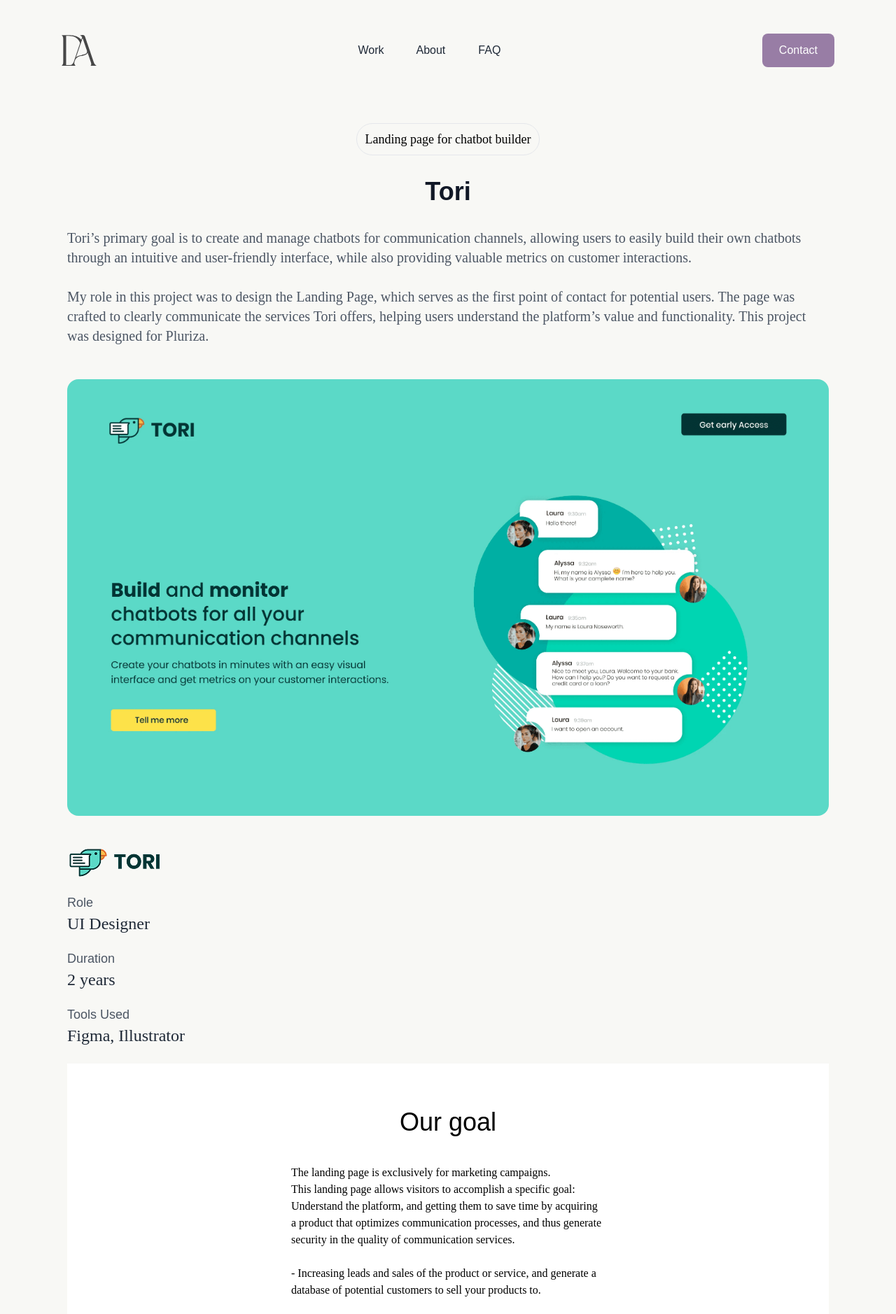
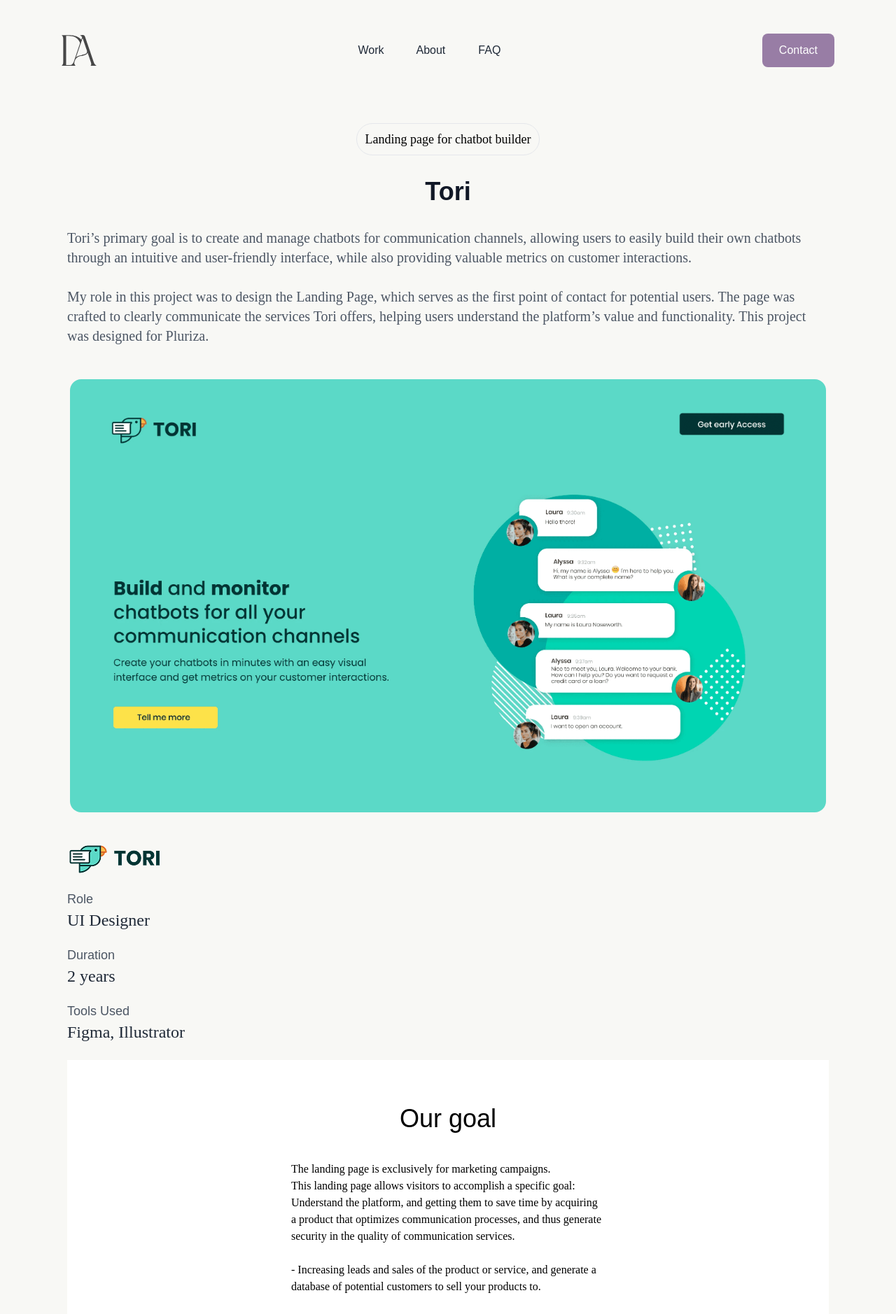
Before and after one commit to christianpaez/day-portfolio, a Jekyll site: the page built from _projects/tori.md, in a window 1280 px wide. Shown: the top 1878 px of the page at 70% size. Built offline with Jekyll 4.4.1, drawn with Linux system fonts in a browser that asks for light colours; some web fonts are replaced; a script that is not in the unit is left out.

Commit message:
change image layout

```diff
--- a/_includes/project_overview.html
+++ b/_includes/project_overview.html
@@ -17,7 +17,7 @@
       Your browser does not support the video tag.
     </video>
     {% else %}
-    <img class="w-full h-auto {{ page.detail-header-image-custom-margin | default: "" }} md:my-0 md:mb-0"
+    <img class="w-[1080px] max-h-[680px] object-cover {{ page.detail-header-image-custom-margin | default: "" }} md:my-0 md:mb-0"
       src="{{ page.detail-header-image-url }}" alt="{{page.title}} Image" />
     {% endif %}
   </div>
```
